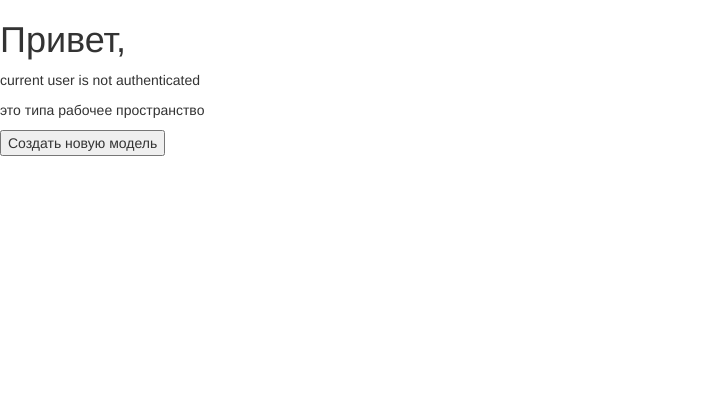
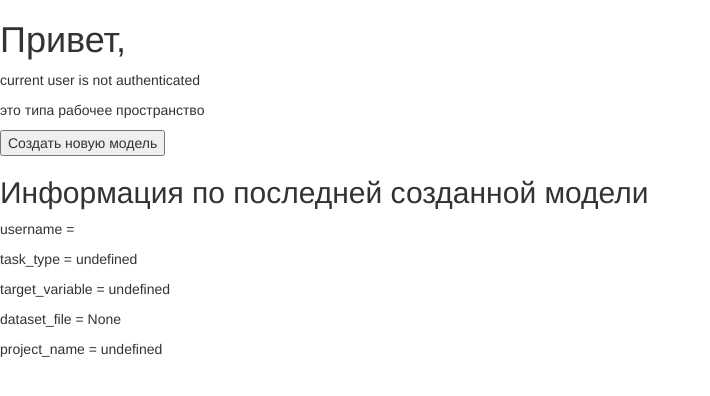
Before and after one commit to r-kulik/clickml, a Django app: page /workspace in a window 1280 px wide. Shown: the top 396 px of the page, without its empty margins (0-710 px from the left). Run offline with Django 4.2, Linux system fonts and the light colour scheme; some libraries are stand-ins or nearby versions.

Commit message:
Information about models that are in the process of creation stores and displays correctly from the first view.

```diff
--- a/server/templates/workspace_template.html
+++ b/server/templates/workspace_template.html
@@ -16,4 +16,13 @@
 
 <button onclick="redirectToModelCreation()">Создать новую модель</button>
 
+
+<h2>Информация по последней созданной модели</h2>
+
+<p>username = {{ context.username}}</p>
+<p>task_type = {{ context.task_type }}</p>
+<p>target_variable = {{ context.target_variable }}</p>
+<p>dataset_file = {{ context.currently_created_model_dataset_file }}</p>
+<p>project_name = {{ context.currently_created_model_project_name }}</p>
+
 {% endblock %}
--- /dev/null
+++ b/server/workspace/WorkspaceMainPageContext.py
@@ -0,0 +1,23 @@
+from .ModelOnCreation import ModelOnCreation
+
+
+class WorkspaceMainPageContext:
+
+    def __init__(self, request) -> None:
+        self.request = request
+        self.username = self.request.user.get_username()
+        self.task_type = 'undefined'
+        self.target_variable = 'undefined'
+        self.currently_created_model_dataset_file = None
+        self.currently_created_model_project_name = "undefined"
+
+    def loadInformationAboutNewModel(self) -> None:
+        self.task_type = self.request.POST.get('task_type', 'undefined')
+        self.target_variable = self.request.POST.get('target_variable', 'undefined')
+
+    def addInfoFromTemporaryTable(self) -> None:
+        information_object: ModelOnCreation = ModelOnCreation.objects.filter(username=self.username)[0]
+        print(information_object.dataset_file)
+        print(information_object.project_name)
+        self.currently_created_model_dataset_file = information_object.dataset_file
+        self.currently_created_model_project_name = information_object.project_name
--- a/server/workspace/views.py
+++ b/server/workspace/views.py
@@ -3,12 +3,8 @@ from django.template.response import TemplateResponse
 from django.http import HttpRequest, HttpResponse
 
 from .ModelCreationSettingsContext import ModelCreationSettingsContext
-
-
-class WorkspaceMainPageContext:
-    def __init__(self, request) -> None:
-        self.request = request
-        self.username = self.request.user.get_username()
+from .ModelOnCreation import ModelOnCreation
+from .WorkspaceMainPageContext import WorkspaceMainPageContext
 
 
 class CreateNewModelContext:
@@ -20,12 +16,21 @@ class CreateNewModelContext:
 # Create your views here.
 
 def main(request: HttpRequest) -> HttpResponse:
-    workspaceContext = WorkspaceMainPageContext(request)
+    if request.method == 'POST':
+        print('went to POST branch')
+        workspaceMainPageContext = WorkspaceMainPageContext(request)
+        workspaceMainPageContext.loadInformationAboutNewModel()
+        workspaceMainPageContext.addInfoFromTemporaryTable()
+        return TemplateResponse(
+            request,
+            "workspace_template.html",
+            context={'context': workspaceMainPageContext}
+        )
 
     return TemplateResponse(
         request,
         "workspace_template.html",
-        context={'context': workspaceContext}
+        context={'context': WorkspaceMainPageContext(request)}
     )
 
 
@@ -41,6 +46,13 @@ def createNewModel(request) -> HttpResponse:
 def modelCreationSettings(request: HttpRequest) -> HttpResponse:
     if request.method == "POST":
         creationContext = ModelCreationSettingsContext(request)
+        temporary_information = ModelOnCreation(
+            username=creationContext.username,
+            project_name=creationContext.project_name,
+            dataset_file=creationContext.dataset_file
+        )
+        temporary_information.deletePreviousIfExists()
+        temporary_information.save()
         # print(file.read())
         return TemplateResponse(
             request,
```
Also changed, not shown: server/templates/model_settings.html (+5 -2 lines), server/workspace/ModelOnCreation.py (added, +12 -0 lines), server/db.sqlite3, server/workspace/ModelCreationSettingsContext.py (line endings or trailing spaces).
